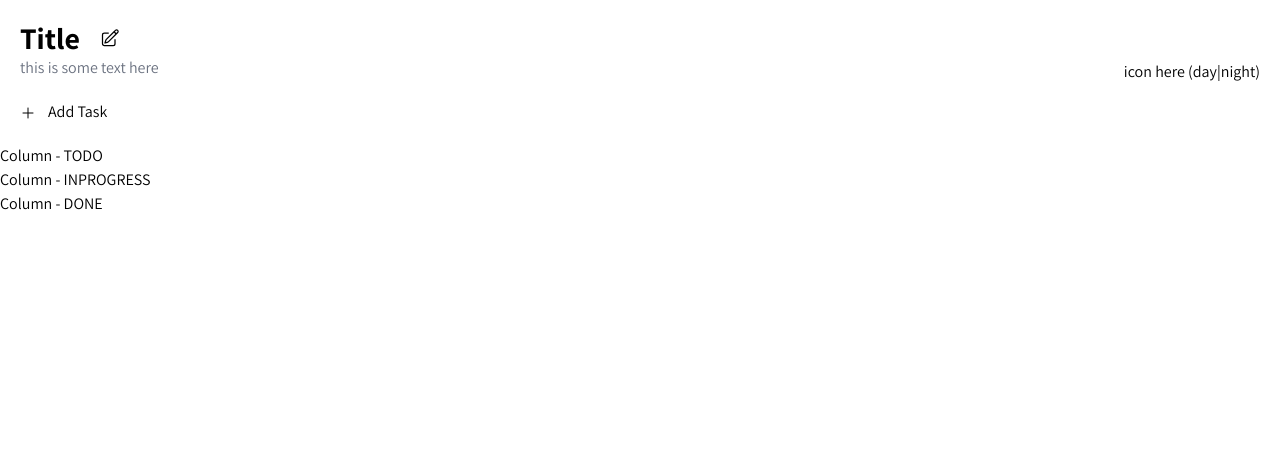
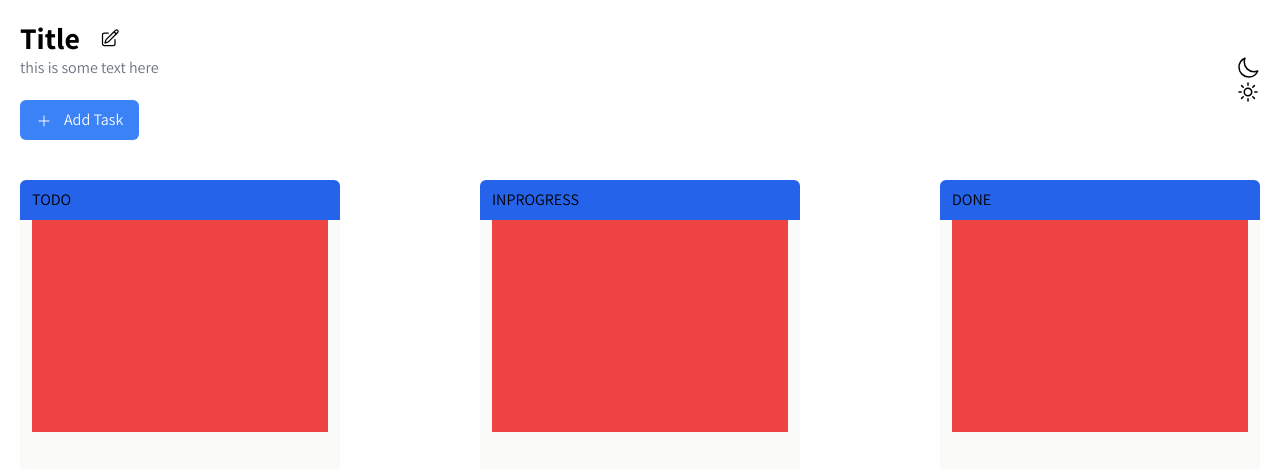
Before and after one commit to breyes17/Kanban, a React app: page / in a window 1280 px wide. Shown: the top 470 px of the page. Built offline with nearby package versions, Linux system fonts and the light colour scheme; the HTML template or start-up script is replaced by a standard one.

Commit message:
Styling columns

```diff
--- a/src/components/Column.tsx
+++ b/src/components/Column.tsx
@@ -3,7 +3,16 @@ interface ColumnProps {
 }
 
 const Column: React.FC<ColumnProps> = ({ state }) => {
-  return <h1>Column - {state}</h1>;
+  return (
+    <div className="w-80 bg-slate-600 h-96 rounded-md relative overflow-hidden">
+      <div className="absolute h-10 w-full bg-blue-600 top-0 flex items-center p-3">
+        {state}
+      </div>
+      <div className="p-3 bg-stone-50 h-full">
+        <div className="bg-red-500 w-full h-60"></div>
+      </div>
+    </div>
+  );
 };
 
 export default Column;
--- a/src/components/Main.tsx
+++ b/src/components/Main.tsx
@@ -23,7 +23,7 @@ const MainBoard = () => {
             </svg>
           </div>
           <p className="text-gray-500">this is some text here</p>
-          <button className="mt-5">
+          <button className="mt-5 bg-blue-500 text-slate-50 px-4 py-2 rounded-md">
             <svg
               xmlns="http://www.w3.org/2000/svg"
               fill="none"
@@ -41,9 +41,39 @@ const MainBoard = () => {
             Add Task
           </button>
         </div>
-        <div>icon here (day|night)</div>
+        <div>
+          <svg
+            xmlns="http://www.w3.org/2000/svg"
+            fill="none"
+            viewBox="0 0 24 24"
+            stroke-width="1.5"
+            stroke="currentColor"
+            className="w-6 h-6 dark:block"
+          >
+            <path
+              stroke-linecap="round"
+              stroke-linejoin="round"
+              d="M21.752 15.002A9.718 9.718 0 0118 15.75c-5.385 0-9.75-4.365-9.75-9.75 0-1.33.266-2.597.748-3.752A9.753 9.753 0 003 11.25C3 16.635 7.365 21 12.75 21a9.753 9.753 0 009.002-5.998z"
+            />
+          </svg>
+
+          <svg
+            xmlns="http://www.w3.org/2000/svg"
+            fill="none"
+            viewBox="0 0 24 24"
+            stroke-width="1.5"
+            stroke="currentColor"
+            className="w-6 h-6 dark:hidden"
+          >
+            <path
+              stroke-linecap="round"
+              stroke-linejoin="round"
+              d="M12 3v2.25m6.364.386l-1.591 1.591M21 12h-2.25m-.386 6.364l-1.591-1.591M12 18.75V21m-4.773-4.227l-1.591 1.591M5.25 12H3m4.227-4.773L5.636 5.636M15.75 12a3.75 3.75 0 11-7.5 0 3.75 3.75 0 017.5 0z"
+            />
+          </svg>
+        </div>
       </div>
-      <div>
+      <div className="p-5 flex justify-between">
         <Column state="TODO" />
         <Column state="INPROGRESS" />
         <Column state="DONE" />
```
